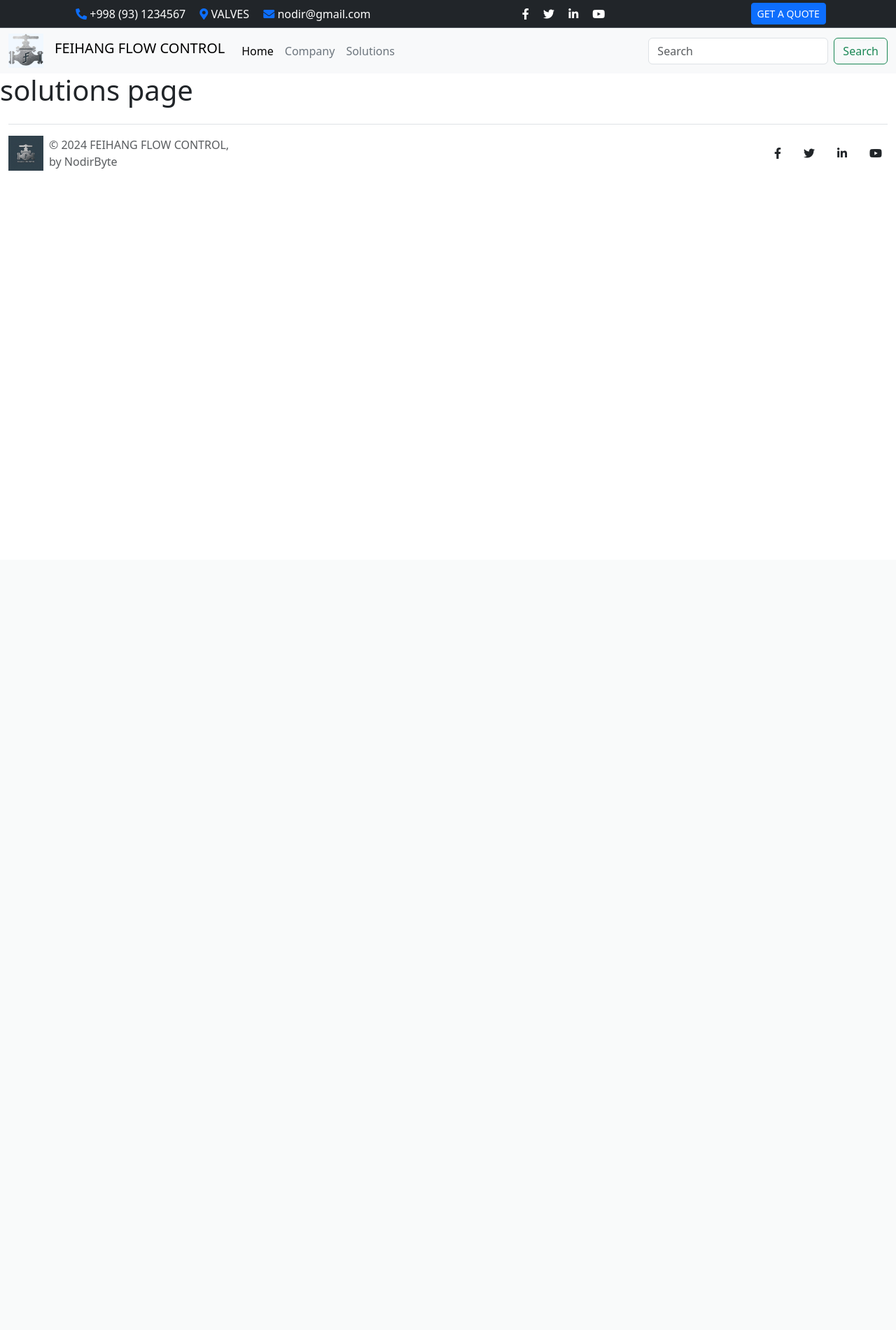
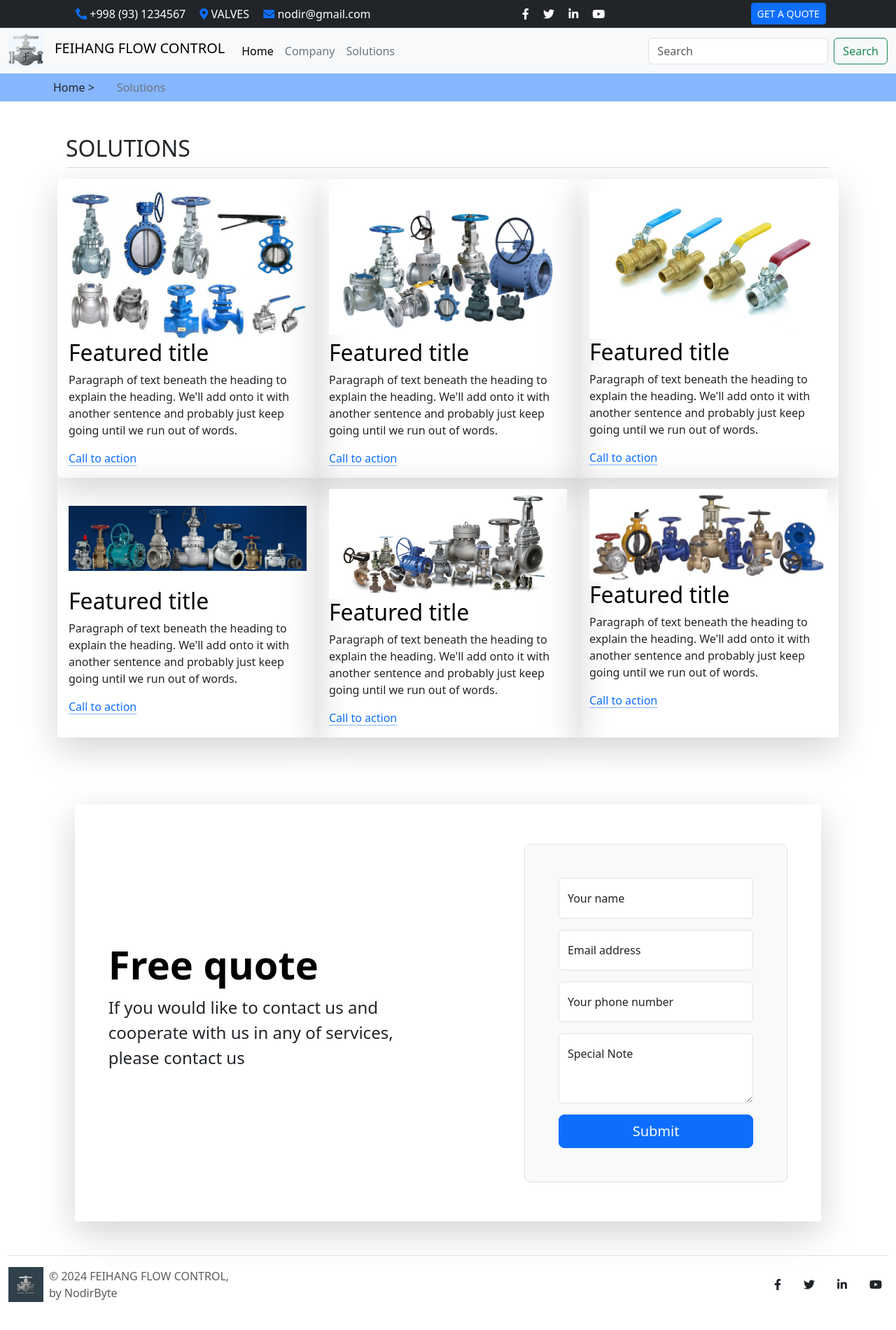
Before and after one commit to NodirByte/Controlvalve-Tech, a Django app: page /solutions/ in a window 1280 px wide. Shown: the whole page at 70% size. Before the commit the page ends 244 px from the top, so only its background shows below. Run offline with Django 5.2, Linux system fonts and the light colour scheme; parts of the project's set-up code (start-up, migrations or seed data) failed here and were passed over.

Commit message:
add solutions and contact pages

```diff
--- a/website/app/urls.py
+++ b/website/app/urls.py
@@ -4,5 +4,6 @@ from . import views
 urlpatterns = [
     path("", views.base_view, name="base"),
     path("company/", views.company_view, name="company"),
-    path("solutions/", views.solutions_view, name="solutions")
+    path("solutions/", views.solutions_view, name="solutions"),
+    path("contact-us/", views.contact_us_view, name="contact_us")
 ]
--- a/website/app/views.py
+++ b/website/app/views.py
@@ -9,3 +9,6 @@ def company_view(request):
 
 def solutions_view(request):
     return render(request, 'solutions.html')
+
+def contact_us_view(request):
+    return render(request, 'contact.html')
--- /dev/null
+++ b/website/templates/_quote.html
@@ -0,0 +1,43 @@
+<div class="container col-xl-10 col-xxl-8 px-5 py-2 my-5 shadow-lg">
+  <div class="row align-items-center g-lg-5 py-5">
+    <div class="col-lg-7 text-center text-lg-start">
+      <h1 class="display-4 fw-bold lh-1 text-body-emphasis mb-3">Free quote</h1>
+      <p class="col-lg-10 fs-4">
+        If you would like to contact us and cooperate with us in any of services, please contact us
+      </p>
+    </div>
+    <div class="col-md-10 mx-auto col-lg-5">
+      <form class="p-4 p-md-5 border rounded-3 bg-body-tertiary">
+        <div class="form-floating mb-3">
+          <input type="text" class="form-control" id="floatingInput" placeholder="name" />
+          <label for="floatingInput">Your name</label>
+        </div>
+        <div class="form-floating mb-3">
+          <input
+            type="email"
+            class="form-control"
+            id="floatingInput"
+            placeholder="name@example.com" />
+          <label for="floatingInput">Email address</label>
+        </div>
+        <div class="form-floating mb-3">
+          <input
+            type="text"
+            class="form-control"
+            id="floatingPassword"
+            placeholder="Phone number" />
+          <label for="floatingPassword">Your phone number</label>
+        </div>
+        <div class="form-floating mb-3">
+          <textarea
+            class="form-control"
+            placeholder="Leave a comment here"
+            style="height: 100px"
+            id="floatingTextarea"></textarea>
+          <label for="floatingTextarea">Special Note</label>
+        </div>
+        <button class="w-100 btn btn-lg btn-primary" type="submit">Submit</button>
+      </form>
+    </div>
+  </div>
+</div>
--- /dev/null
+++ b/website/templates/_solutions.html
@@ -0,0 +1,85 @@
+{% load static %}
+<div class="container px-4 py-5" id="featured-3">
+  <h2 class="pb-2 mb-3 border-bottom">SOLUTIONS</h2>
+  <div class="row g-4 row-cols-1 row-cols-lg-3">
+    <div class="feature col shadow-lg p-3">
+      <img src={% static 'images/valve11.jpg' %} alt="img1" class="img-fluid"/>
+      <h3 class="fs-2 text-body-emphasis">Featured title</h3>
+      <p>
+        Paragraph of text beneath the heading to explain the heading. We'll add onto it with another
+        sentence and probably just keep going until we run out of words.
+      </p>
+      <a href="#" class="icon-link">
+        Call to action
+        <svg class="bi"><use xlink:href="#chevron-right"></use></svg>
+      </a>
+    </div>
+
+    <div class="feature col shadow-lg p-3">
+      <img src={% static 'images/valve13.jpg' %} alt="img1" class="img-fluid"/>
+      <h3 class="fs-2 text-body-emphasis">Featured title</h3>
+      <p>
+        Paragraph of text beneath the heading to explain the heading. We'll add onto it with another
+        sentence and probably just keep going until we run out of words.
+      </p>
+      <a href="#" class="icon-link">
+        Call to action
+        <svg class="bi"><use xlink:href="#chevron-right"></use></svg>
+      </a>
+    </div>
+
+    <div class="feature col shadow-lg p-3">
+      <img src={% static 'images/valve8.jpg' %} alt="img1" class="img-fluid w-70"/>
+      <h3 class="fs-2 text-body-emphasis">Featured title</h3>
+      <p>
+        Paragraph of text beneath the heading to explain the heading. We'll add onto it with another
+        sentence and probably just keep going until we run out of words.
+      </p>
+      <a href="#" class="icon-link">
+        Call to action
+        <svg class="bi"><use xlink:href="#chevron-right"></use></svg>
+      </a>
+    </div>
+  </div>
+
+  <div class="row g-4 row-cols-1 row-cols-lg-3">
+    <div class="feature col shadow-lg p-3">
+      <img src={% static 'images/valve4.jpg' %} alt="img1" class="img-fluid my-4"/>
+      <h3 class="fs-2 text-body-emphasis">Featured title</h3>
+      <p>
+        Paragraph of text beneath the heading to explain the heading. We'll add onto it with another
+        sentence and probably just keep going until we run out of words.
+      </p>
+      <a href="#" class="icon-link">
+        Call to action
+        <svg class="bi"><use xlink:href="#chevron-right"></use></svg>
+      </a>
+    </div>
+
+    <div class="feature col shadow-lg p-3">
+      <img src={% static 'images/valve7.jpg' %} alt="img1" class="img-fluid"/>
+      <h3 class="fs-2 text-body-emphasis">Featured title</h3>
+      <p>
+        Paragraph of text beneath the heading to explain the heading. We'll add onto it with another
+        sentence and probably just keep going until we run out of words.
+      </p>
+      <a href="#" class="icon-link">
+        Call to action
+        <svg class="bi"><use xlink:href="#chevron-right"></use></svg>
+      </a>
+    </div>
+
+    <div class="feature col shadow-lg p-3">
+      <img src={% static 'images/valve12.jpg' %} alt="img1" class="img-fluid w-70"/>
+      <h3 class="fs-2 text-body-emphasis">Featured title</h3>
+      <p>
+        Paragraph of text beneath the heading to explain the heading. We'll add onto it with another
+        sentence and probably just keep going until we run out of words.
+      </p>
+      <a href="#" class="icon-link">
+        Call to action
+        <svg class="bi"><use xlink:href="#chevron-right"></use></svg>
+      </a>
+    </div>
+  </div>
+</div>
--- a/website/templates/_topbar.html
+++ b/website/templates/_topbar.html
@@ -27,6 +27,6 @@
   </div>
 
   <div>
-    <a href="#" class="btn btn-primary btn-sm ml-2">GET A QUOTE</a>
+    <a href="/contact-us" class="btn btn-primary btn-sm ml-2">GET A QUOTE</a>
   </div>
 </nav>
--- a/website/templates/solutions.html
+++ b/website/templates/solutions.html
@@ -2,5 +2,15 @@
 
 <!-- body -->
 {% block body %}
-<h1>solutions page</h1>
+
+<!-- _path -->
+{% include "_path.html" with current_page='Solutions' %}
+
+<!-- _solutions -->
+{% include "_solutions.html" %}
+
+<!-- _quote -->
+{% include "_quote.html" %}
+
+<!-- end_bodu -->
 {% endblock %}
```
Also changed, not shown: website/templates/contact.html (+13 -0 lines), website/templates/main.html (+1 -84 lines).
